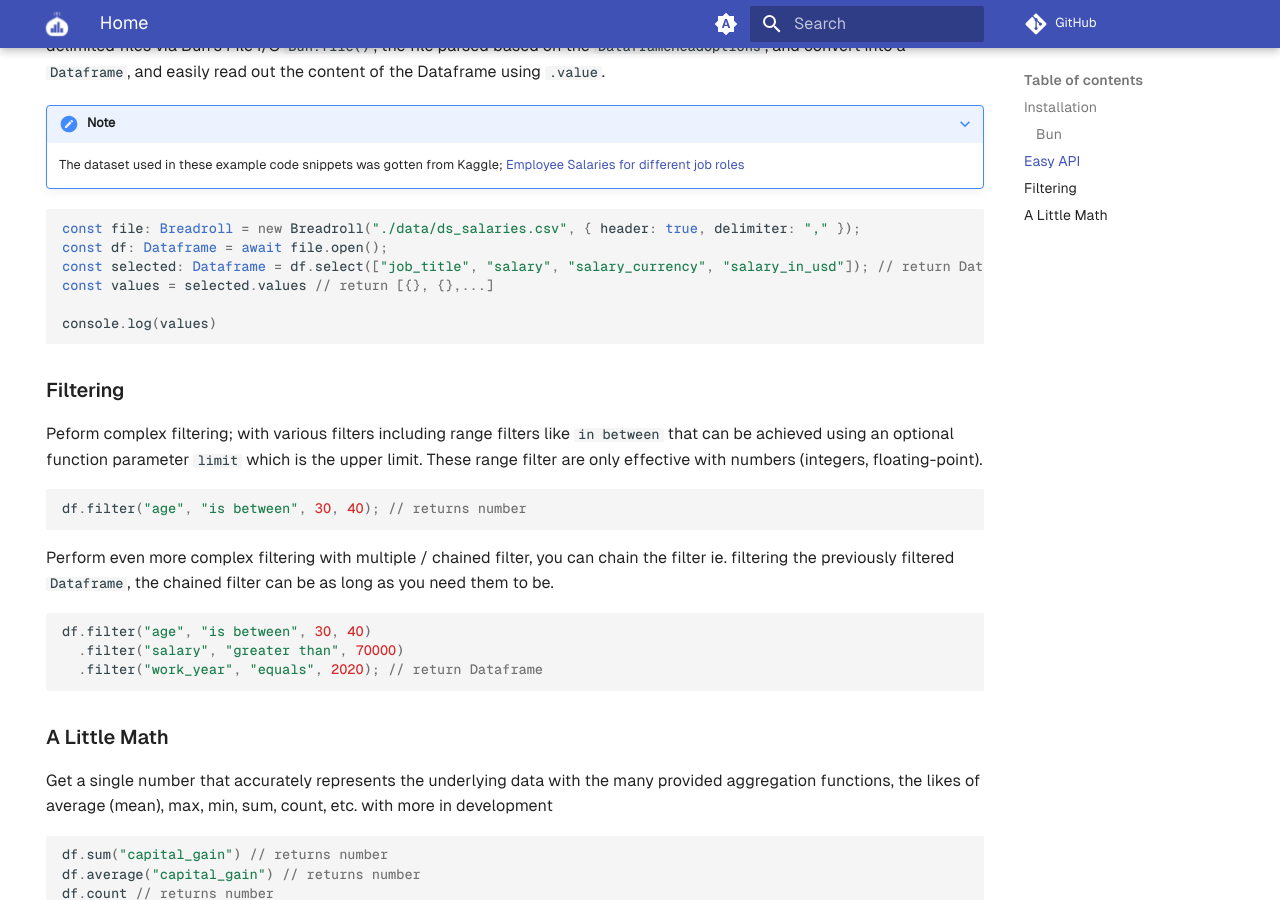
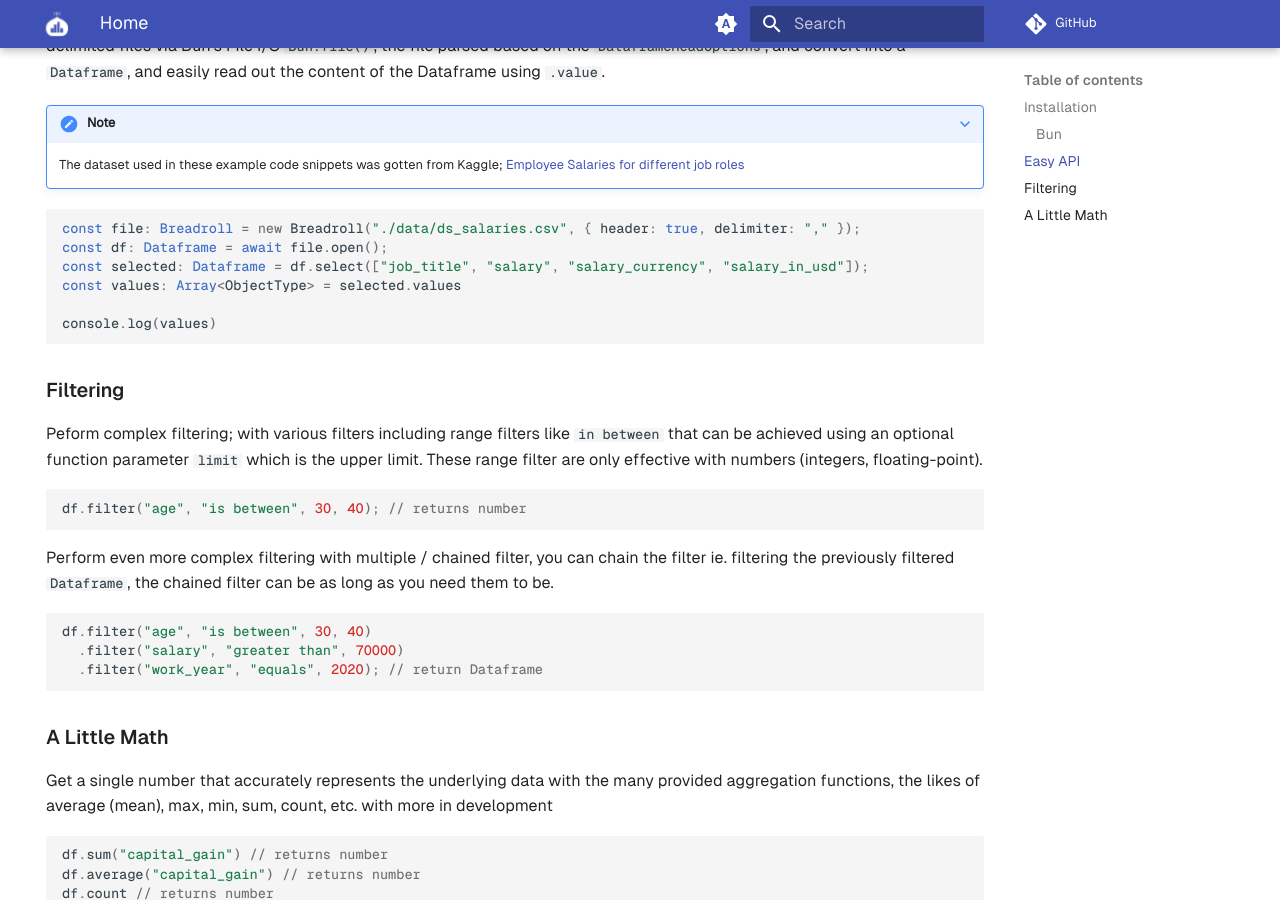
Before and after one commit to devsgnr/breadroll, an MkDocs documentation site: the page built from docs/docs/index.md, in a window 1280 px wide and 900 px high, scrolled down 1331 px. Built offline with MkDocs 1.6.1 and Material for MkDocs 9.7.7, drawn with Linux system fonts in a browser that asks for light colours; comment, search, counter and statistics services are not loaded.

````diff
--- a/docs/docs/index.md
+++ b/docs/docs/index.md
@@ -50,8 +50,8 @@ Breadroll provides an easy to use API that gets you from zero to data processing
 ```typescript
 const file: Breadroll = new Breadroll("./data/ds_salaries.csv", { header: true, delimiter: "," });
 const df: Dataframe = await file.open();
-const selected: Dataframe = df.select(["job_title", "salary", "salary_currency", "salary_in_usd"]); // return Dataframe
-const values = selected.values // return [{}, {},...]
+const selected: Dataframe = df.select(["job_title", "salary", "salary_currency", "salary_in_usd"]);
+const values: Array<ObjectType> = selected.values
 
 console.log(values)
 ```
````
Also changed, not shown: docs/docs/reference/Dataframe/head.md (+2 -2 lines), 1 other file.
